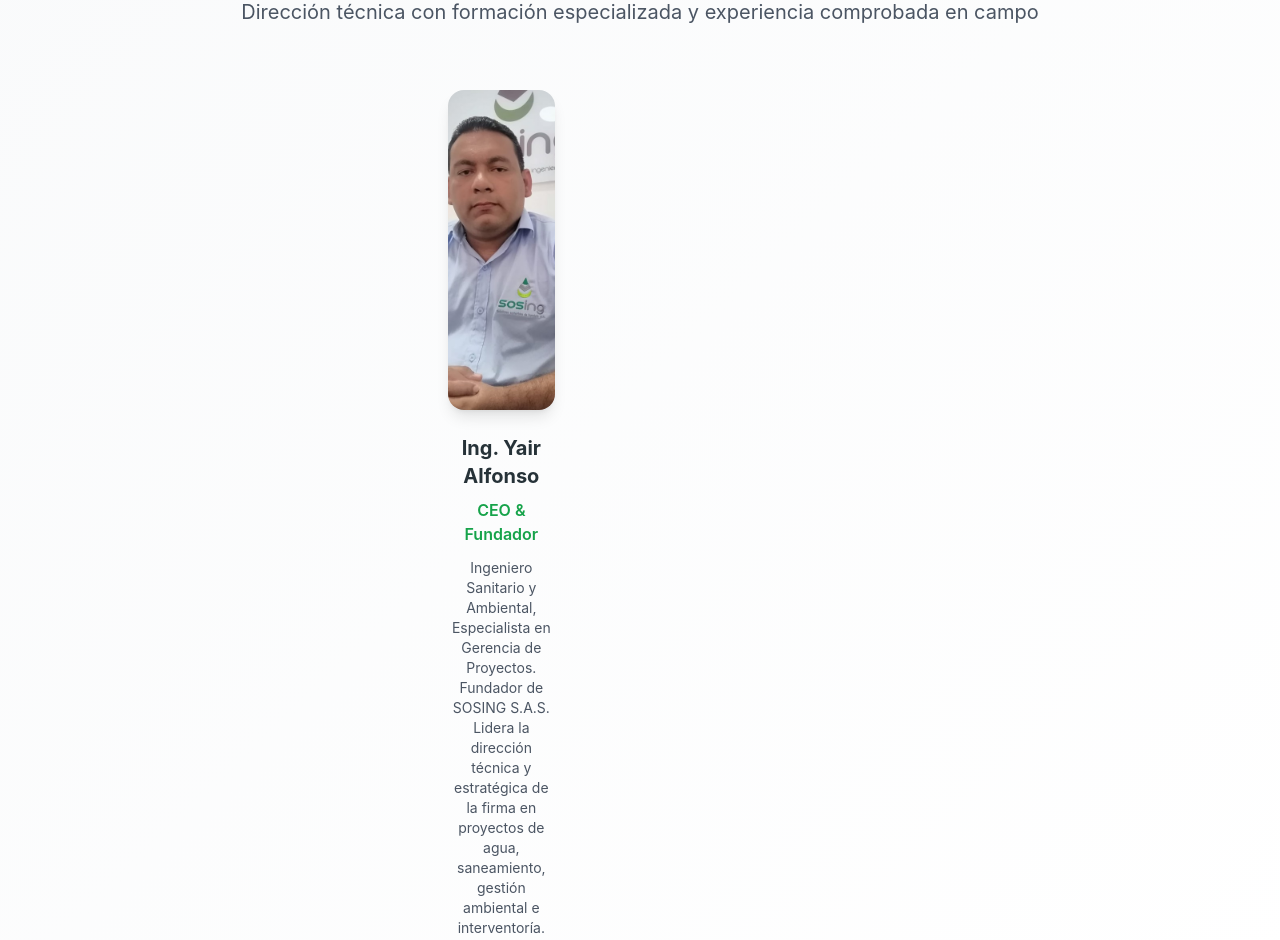
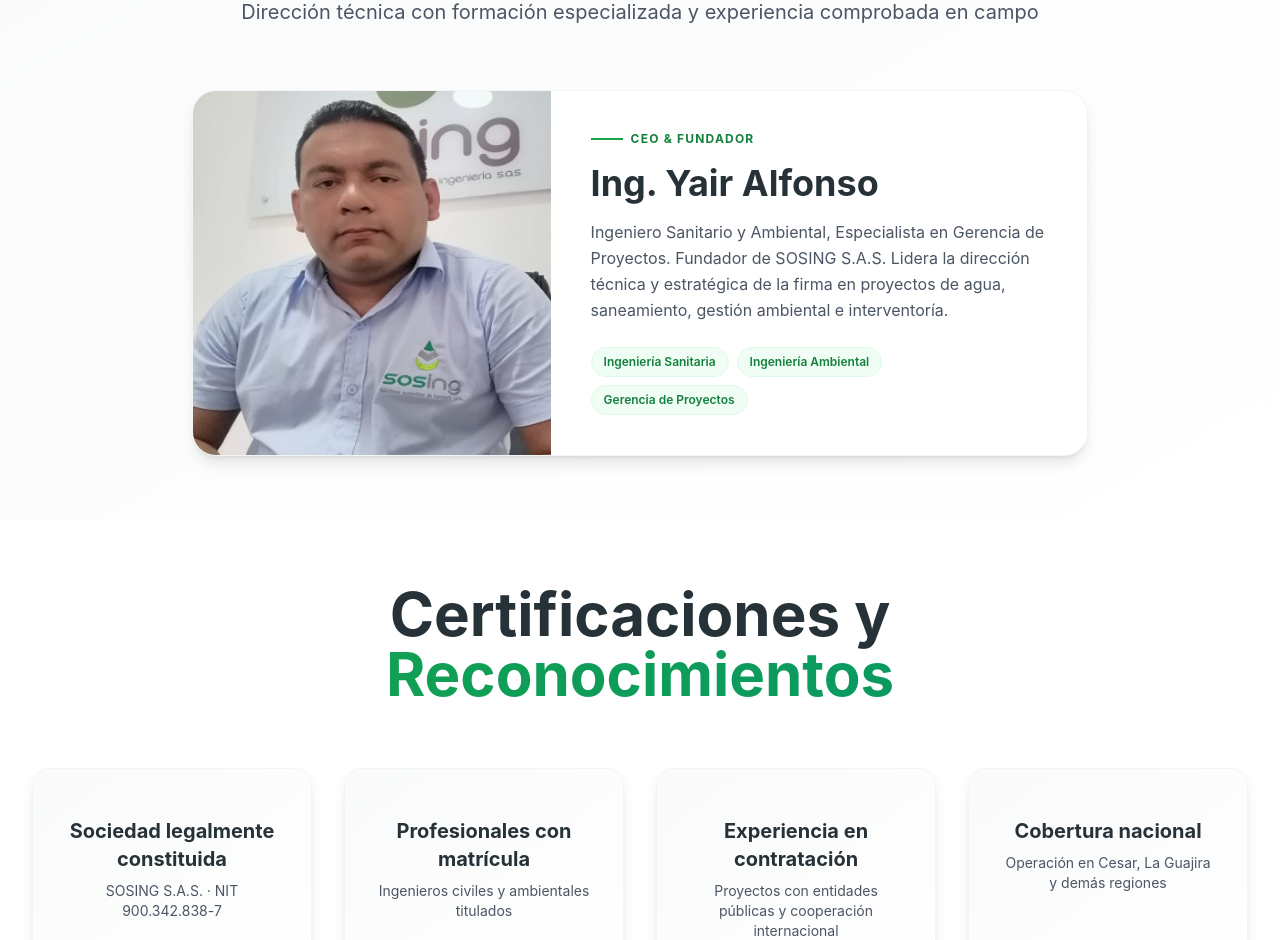
Before and after one commit to andariogroup/sosinggroup, a Next.js app: page /about in a window 1280 px wide. Shown: the part 1860-2800 px from the top of the page. Built offline with nearby package versions, Linux system fonts and the light colour scheme.

Commit message:
Ajuste Equipo

```diff
--- a/app/about/page.tsx
+++ b/app/about/page.tsx
@@ -169,23 +169,55 @@ export default function AboutPage() {
               </p>
             </div>
 
-            <div className="grid grid-cols-1 md:grid-cols-2 lg:grid-cols-3 gap-8 max-w-sm mx-auto">
+            <div className="max-w-4xl mx-auto">
               {teamMembers.map((member, index) => (
-                <div key={index} className="group text-center">
-                  <div className="relative mb-6 overflow-hidden rounded-2xl shadow-lg group-hover:shadow-2xl transition-all duration-300">
-                    <Image
-                      src={member.image}
-                      alt={member.name + " — SOSING S.A.S."}
-                      width={600}
-                      height={800}
-                      quality={88}
-                      className="w-full h-80 object-cover object-top group-hover:scale-110 transition-transform duration-500"
-                    />
-                    <div className="absolute inset-0 bg-gradient-to-t from-black/60 to-transparent opacity-0 group-hover:opacity-100 transition-opacity duration-300"></div>
+                <div
+                  key={index}
+                  className="group bg-white rounded-3xl shadow-lg hover:shadow-2xl transition-all duration-500 overflow-hidden border border-gray-100"
+                >
+                  <div className="grid grid-cols-1 sm:grid-cols-5">
+                    {/* Foto */}
+                    <div className="sm:col-span-2 relative h-72 sm:h-auto sm:min-h-[340px] overflow-hidden bg-gray-100">
+                      <Image
+                        src={member.image}
+                        alt={member.name + " — SOSING S.A.S."}
+                        fill
+                        quality={88}
+                        sizes="(max-width: 640px) 100vw, 40vw"
+                        className="object-cover object-center group-hover:scale-105 transition-transform duration-700"
+                      />
+                    </div>
+
+                    {/* Información */}
+                    <div className="sm:col-span-3 p-8 sm:p-10 flex flex-col justify-center">
+                      <div className="inline-flex items-center gap-2 mb-4">
+                        <span className="w-8 h-0.5 bg-green-600"></span>
+                        <span className="text-xs font-bold tracking-widest text-green-700 uppercase">
+                          {member.position}
+                        </span>
+                      </div>
+
+                      <h3 className="text-3xl md:text-4xl font-bold text-gray-dark mb-4 leading-tight">
+                        {member.name}
+                      </h3>
+
+                      <p className="text-gray-600 leading-relaxed mb-6">
+                        {member.description}
+                      </p>
+
+                      <div className="flex flex-wrap gap-2">
+                        <span className="px-3 py-1.5 bg-green-50 text-green-700 rounded-full text-xs font-semibold border border-green-100">
+                          Ingeniería Sanitaria
+                        </span>
+                        <span className="px-3 py-1.5 bg-green-50 text-green-700 rounded-full text-xs font-semibold border border-green-100">
+                          Ingeniería Ambiental
+                        </span>
+                        <span className="px-3 py-1.5 bg-green-50 text-green-700 rounded-full text-xs font-semibold border border-green-100">
+                          Gerencia de Proyectos
+                        </span>
+                      </div>
+                    </div>
                   </div>
-                  <h3 className="text-xl font-bold text-gray-dark mb-2">{member.name}</h3>
-                  <p className="text-green-600 font-semibold mb-3">{member.position}</p>
-                  <p className="text-gray-600 text-sm">{member.description}</p>
                 </div>
               ))}
             </div>
```
Also changed, not shown: public/images/equipo-yair-alfonso.jpg.
